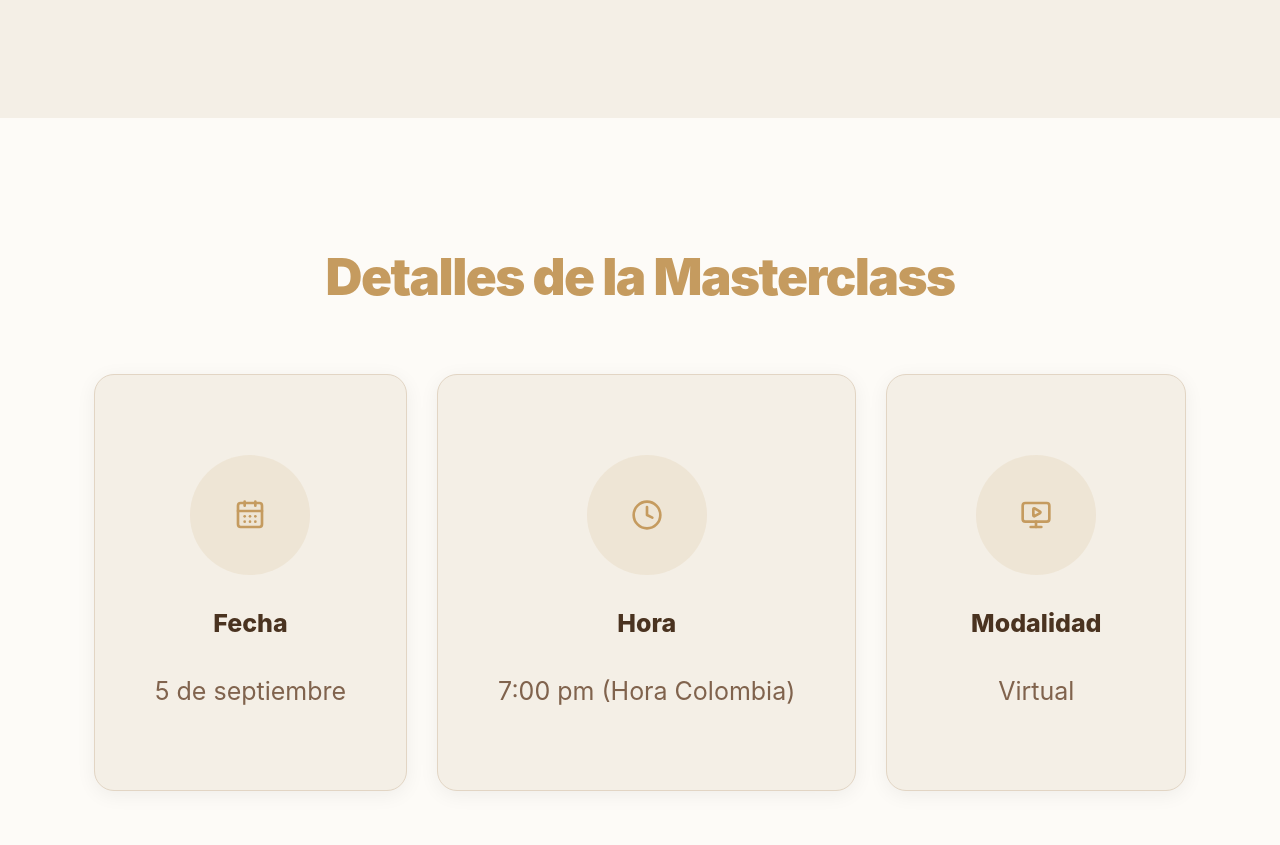
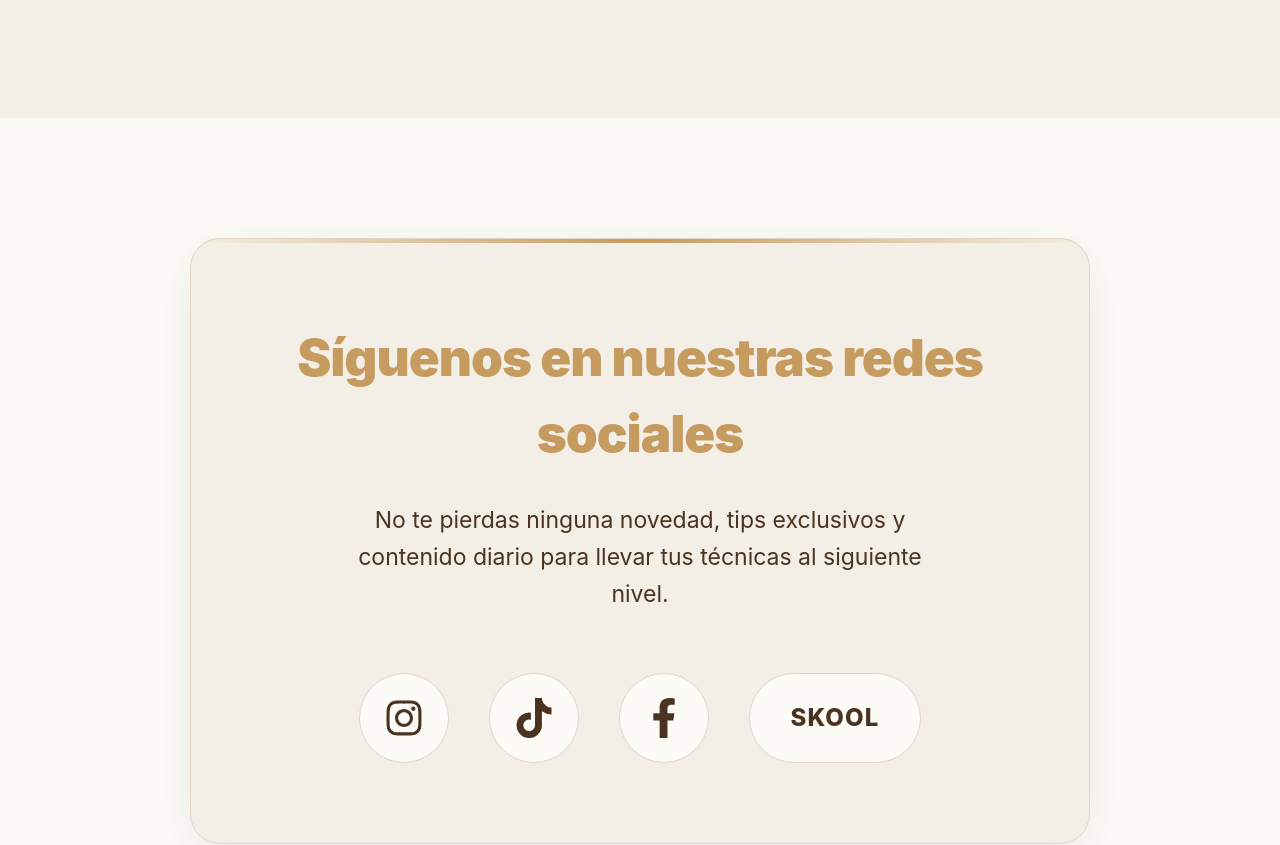
Before and after one commit to esenciasagradanails/esencia-sagrada-platform, a React (Vite) app: page / in a window 1280 px wide. Shown: the part 3198-4043 px from the top of the page. Built offline with nearby package versions, Linux system fonts and the light colour scheme.

Commit message:
feat(social): create prominent social banner section

```diff
--- /dev/null
+++ b/src/components/sections/SocialBannerSection/SocialBannerSection.tsx
@@ -0,0 +1,81 @@
+import React from 'react';
+import { motion } from 'framer-motion';
+import { fadeUp, staggerContainer, staggerItem } from '../../../lib/animations';
+import { FaInstagram, FaFacebookF, FaTiktok } from 'react-icons/fa';
+import { socialLinks } from '../../../constants/socialLinks';
+import '../../../styles/social-banner.scss';
+
+const SocialBannerSection: React.FC = () => {
+  return (
+    <section className="social-banner" id="social">
+      <motion.div
+        className="social-banner__inner"
+        variants={staggerContainer}
+        initial="hidden"
+        whileInView="visible"
+        viewport={{ once: true, amount: 0.3 }}
+      >
+        <motion.h2 variants={fadeUp} className="social-banner__heading">
+          Síguenos en nuestras redes sociales
+        </motion.h2>
+
+        <motion.p variants={fadeUp} className="social-banner__subtitle">
+          No te pierdas ninguna novedad, tips exclusivos y contenido diario para llevar tus técnicas al siguiente nivel.
+        </motion.p>
+
+        <motion.div variants={staggerContainer} className="social-banner__links">
+          <motion.a
+            variants={staggerItem}
+            whileHover={{ scale: 1.08 }}
+            whileTap={{ scale: 0.95 }}
+            href={socialLinks.instagram}
+            target="_blank"
+            rel="noopener noreferrer"
+            className="social-banner__link"
+            aria-label="Instagram"
+          >
+            <FaInstagram />
+          </motion.a>
+          <motion.a
+            variants={staggerItem}
+            whileHover={{ scale: 1.08 }}
+            whileTap={{ scale: 0.95 }}
+            href={socialLinks.tiktok}
+            target="_blank"
+            rel="noopener noreferrer"
+            className="social-banner__link"
+            aria-label="TikTok"
+          >
+            <FaTiktok />
+          </motion.a>
+          <motion.a
+            variants={staggerItem}
+            whileHover={{ scale: 1.08 }}
+            whileTap={{ scale: 0.95 }}
+            href={socialLinks.facebook}
+            target="_blank"
+            rel="noopener noreferrer"
+            className="social-banner__link"
+            aria-label="Facebook"
+          >
+            <FaFacebookF />
+          </motion.a>
+          <motion.a
+            variants={staggerItem}
+            whileHover={{ scale: 1.08 }}
+            whileTap={{ scale: 0.95 }}
+            href="https://www.skool.com/@dayana-yotagri-jimenez-8967?utm_source=gemini"
+            target="_blank"
+            rel="noopener noreferrer"
+            className="social-banner__link social-banner__link--skool"
+            aria-label="Comunidad Skool"
+          >
+            Skool
+          </motion.a>
+        </motion.div>
+      </motion.div>
+    </section>
+  );
+};
+
+export default SocialBannerSection;
--- /dev/null
+++ b/src/styles/social-banner.scss
@@ -0,0 +1,93 @@
+.social-banner {
+  align-items: center;
+  background-color: var(--bg-base);
+  display: flex;
+  justify-content: center;
+  padding: 6rem 2rem;
+  width: 100%;
+}
+
+.social-banner__inner {
+  align-items: center;
+  background-color: var(--bg-surface);
+  border: 1px solid var(--border-color);
+  border-radius: 1.5rem;
+  box-shadow: 0 10px 40px rgba(0, 0, 0, 0.08);
+  display: flex;
+  flex-direction: column;
+  gap: 1.5rem;
+  margin: 0 auto;
+  max-width: 900px;
+  padding: 4rem 2rem;
+  position: relative;
+  text-align: center;
+  width: 100%;
+
+  /* Elegant accent border on top */
+  &::before {
+    background: linear-gradient(90deg, transparent, var(--color-primary), transparent);
+    border-radius: 1.5rem 1.5rem 0 0;
+    content: '';
+    height: 4px;
+    left: 0;
+    position: absolute;
+    top: 0;
+    width: 100%;
+  }
+}
+
+.social-banner__heading {
+  color: var(--color-primary);
+  font-size: clamp(2rem, 4vw, 2.75rem);
+  font-weight: 900;
+  letter-spacing: -0.02em;
+  margin: 0;
+}
+
+.social-banner__subtitle {
+  color: var(--text-main);
+  font-size: 1.15rem;
+  line-height: 1.6;
+  margin: 0;
+  max-width: 600px;
+}
+
+.social-banner__links {
+  align-items: center;
+  display: flex;
+  flex-wrap: wrap;
+  gap: 2rem;
+  justify-content: center;
+  margin-top: 1.5rem;
+}
+
+.social-banner__link {
+  align-items: center;
+  background-color: var(--bg-base);
+  border: 1px solid var(--border-color);
+  border-radius: 50%;
+  color: var(--text-main);
+  display: flex;
+  font-size: 2rem;
+  height: 4.5rem;
+  justify-content: center;
+  transition: border-color 0.3s ease, color 0.3s ease, transform 0.3s ease, box-shadow 0.3s ease;
+  width: 4.5rem;
+
+  &:hover {
+    border-color: var(--color-primary);
+    box-shadow: 0 0 15px rgba(197, 155, 95, 0.3);
+    color: var(--color-primary);
+    transform: scale(1.08);
+  }
+}
+
+.social-banner__link--skool {
+  border-radius: 9999px;
+  font-size: 1.2rem;
+  font-weight: 800;
+  letter-spacing: 0.05em;
+  padding: 0 2rem;
+  text-transform: uppercase;
+  width: auto;
+}
--- a/src/views/Home/Home.tsx
+++ b/src/views/Home/Home.tsx
@@ -5,6 +5,7 @@ import HeroSection from '../../components/sections/HeroSection/HeroSection';
 import LearnSection from '../../components/sections/LearnSection/LearnSection';
 import AudienceSection from '../../components/sections/AudienceSection/AudienceSection';
 import AuthoritySection from '../../components/sections/AuthoritySection/AuthoritySection';
+import SocialBannerSection from '../../components/sections/SocialBannerSection/SocialBannerSection';
 import LogisticsSection from '../../components/sections/LogisticsSection/LogisticsSection';
 import FaqSection from '../../components/sections/FaqSection/FaqSection';
 import FinalCtaSection from '../../components/sections/FinalCtaSection/FinalCtaSection';
@@ -19,6 +20,7 @@ const Home: React.FC = () => {
         <LearnSection />
         <AudienceSection />
         <AuthoritySection />
+        <SocialBannerSection />
         <LogisticsSection />
         <FaqSection />
         <FinalCtaSection />
```
